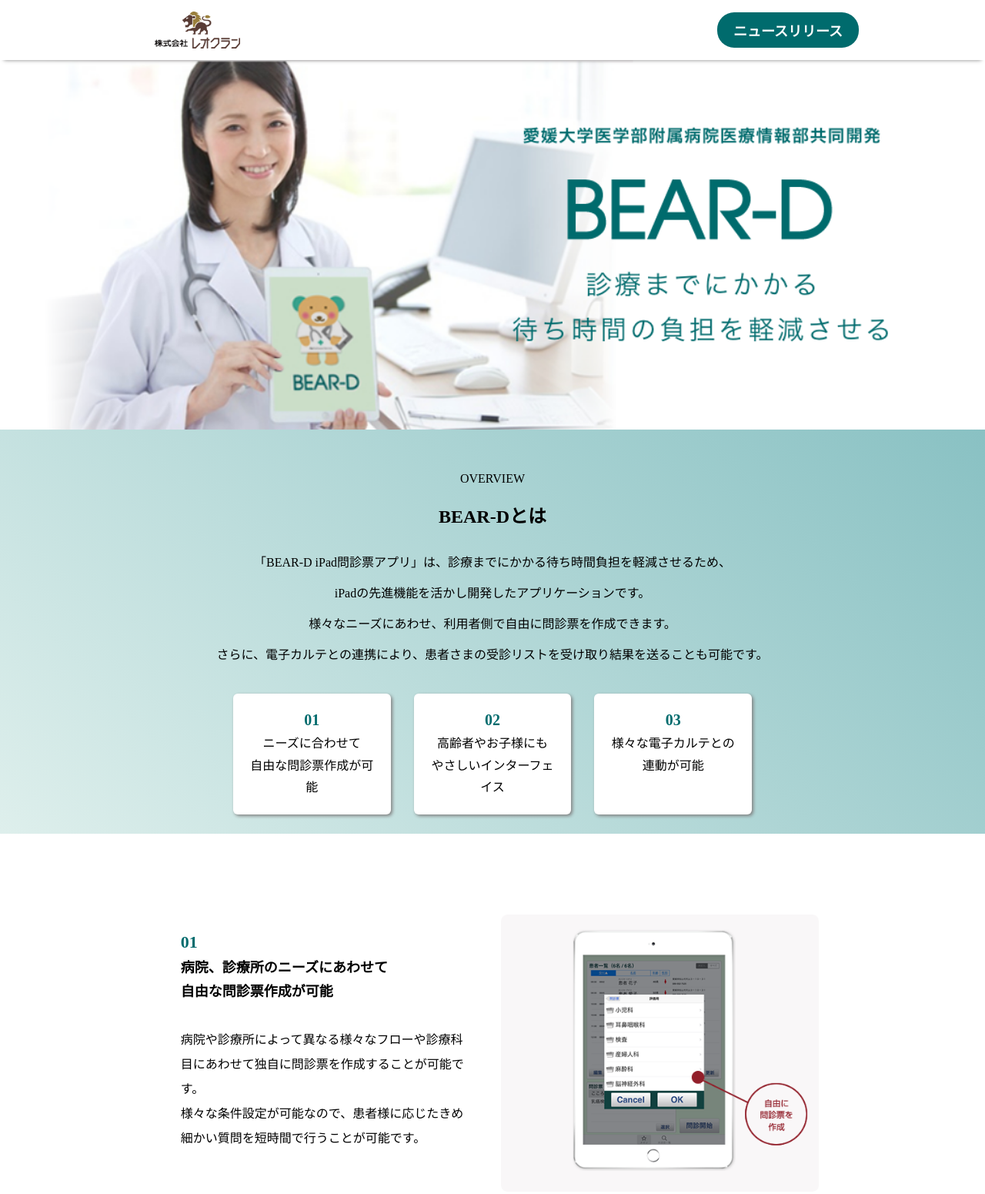
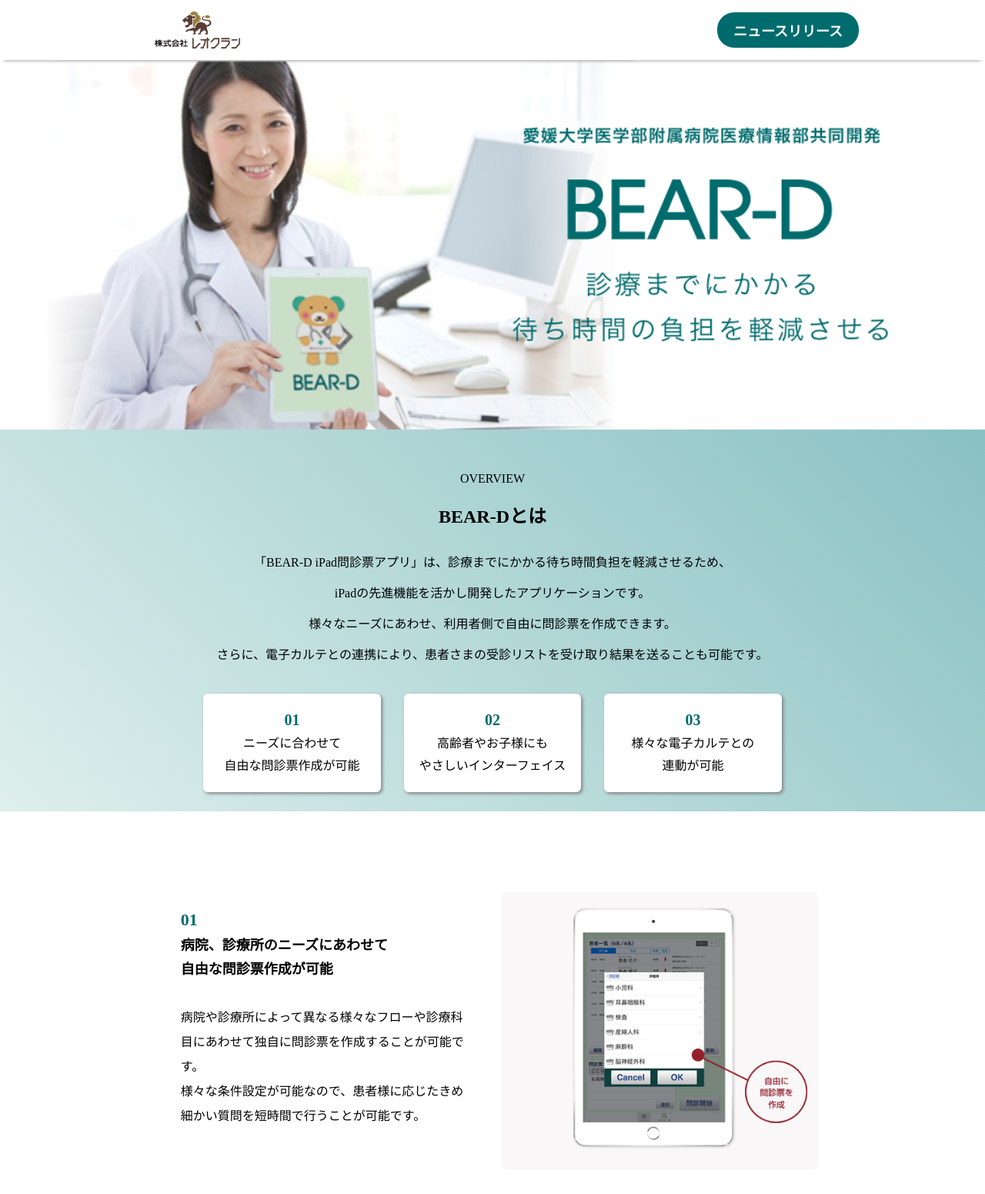
Before and after one commit to yusukesaino/BEARDLP, a plain HTML site: page index.html in a window 1280 px wide. Shown: the top 1551 px of the page at 77% size. Drawn offline with nearby package versions, Linux system fonts and the light colour scheme.

Commit message:
animation none

```diff
--- a/css/main.css
+++ b/css/main.css
@@ -128,7 +128,7 @@
             box-shadow: 2px 2px 4px gray;
     font-size: 16px;
     line-height: 180%;
-    width: 16%;
+    width: 18%;
 }
 .overview-wrap span {
     color: #006B6D;
--- a/index.html
+++ b/index.html
@@ -7,8 +7,6 @@
         <link rel='stylesheet' href='css/main.css'>
         <meta name="viewport" content="width=device-width, initial-scale=1.0, maximum-scale=1.0, minimum-scale=1.0">
 
-        <!-- AOSの読み込み -->
-        <!-- <link href="https://unpkg.com/aos@2.3.1/dist/aos.css" rel="stylesheet"> -->
     </head>
     <body>
         <section class="following-header">
@@ -248,11 +246,5 @@
             </div>
         </section>
         <script src="js/main.js"></script>
-         <!-- AOSのJS読み込み -->
-         <script src="https://unpkg.com/aos@2.3.1/dist/aos.js"></script>
-         <!-- AOS初期化 -->
-         <script>
-             AOS.init();
-         </script>
     </body>
 </html>
```
